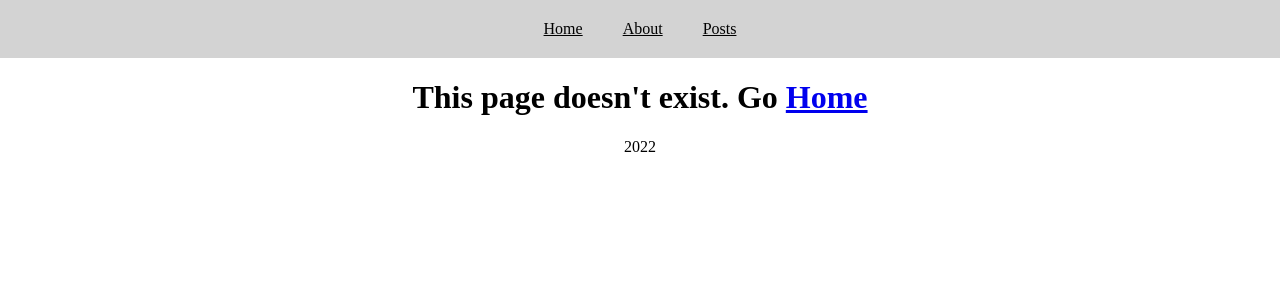
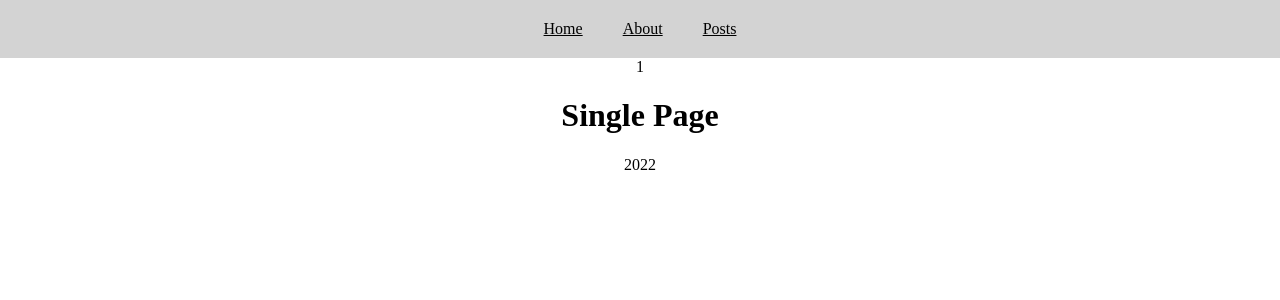
Before and after one commit to Solomii/react-routing, a React (Create React App) app: page /posts/1 in a window 1280 px wide. Shown: the top 300 px of the page. Built offline with nearby package versions, Linux system fonts and the light colour scheme.

Commit message:
[#0] Add Singlepage to my app

```diff
--- a/src/App.jsx
+++ b/src/App.jsx
@@ -5,6 +5,8 @@ import { About } from "./pages/Aboutpage";
 import { Home } from "./pages/Homepage";
 import { NotFoundPage } from "./pages/NotFoundpage";
 import { Posts } from "./pages/Postspage";
+import { Singlepage } from "./pages/Singlepage";
+
 
 import { Layout } from "./components/Layout";
 
@@ -15,7 +17,8 @@ const App = () => {
         <Route path="/" element={<Layout />}>
         <Route index element={<Home />} />
         <Route path="about" element={<About />} />
-        <Route path="posts" element={<Posts />} />
+          <Route path="posts" element={<Posts />} />
+          <Route path="posts/:title" element={<Singlepage />} />
         <Route path="*" element={<NotFoundPage/>} />
         </Route>
       </Routes>
--- /dev/null
+++ b/src/pages/Singlepage.jsx
@@ -0,0 +1,10 @@
+const Singlepage = () => {
+  return (
+    <div>
+      1
+      <h1>Single Page</h1>
+    </div>
+  )
+}
+
+export { Singlepage };
```
